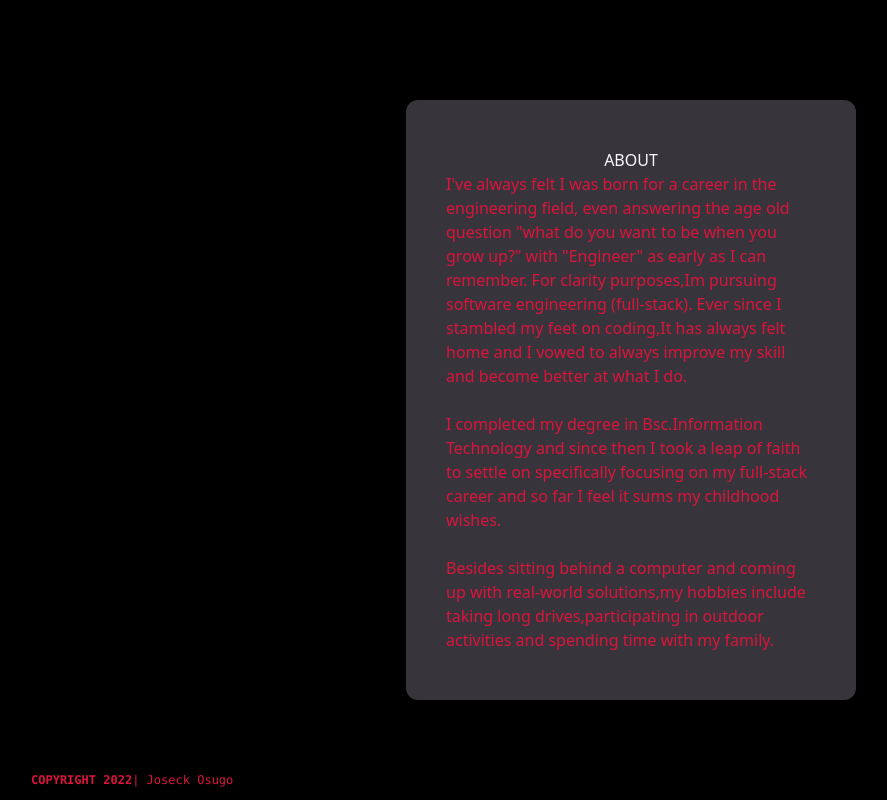
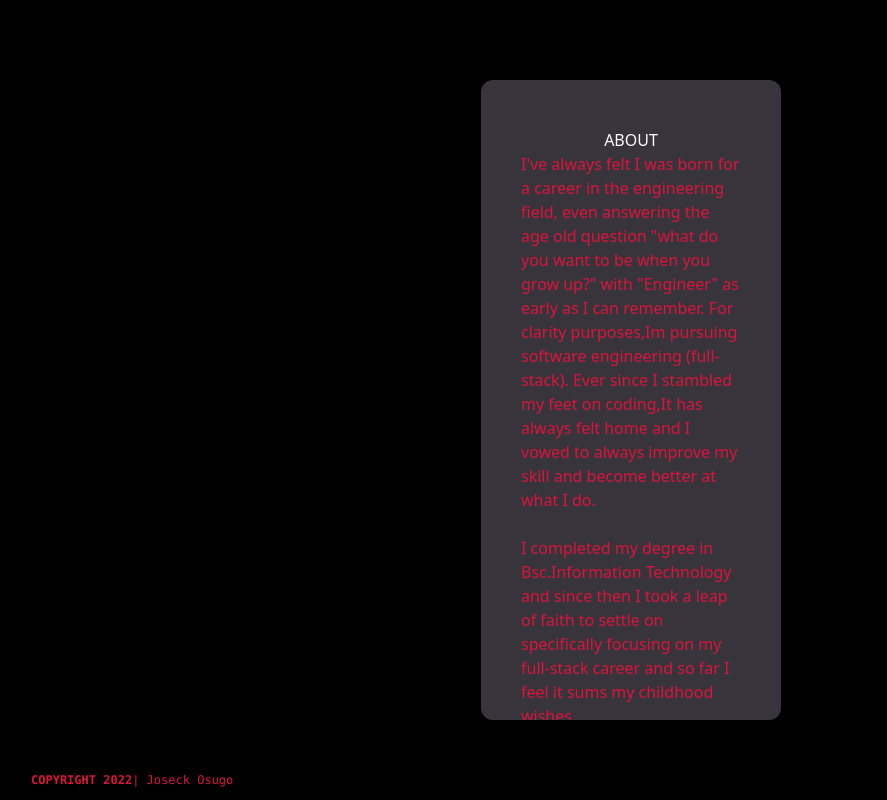
Before and after one commit to 0sugo/portfolio, a website: page index.html in a window 1280 px wide. Both pictures are taken after a click on the button "About". Shown: the whole page, without its empty margins (9-896 px from the left). Drawn offline with nearby package versions, Linux system fonts and the light colour scheme; a web font is replaced by a local one.

Commit message:
Modal overflow setting

```diff
--- a/css/styles.css
+++ b/css/styles.css
@@ -4,7 +4,7 @@ body {
   overflow: hidden;
 }
 
-button {
+/* button {
   font-family: inherit;
   cursor: pointer;
   background: #1a1a1a;
@@ -13,7 +13,7 @@ button {
   border-radius: 8px;
   padding: 20px 36px;
   font-size: 16px;
-}
+} */
 
 @keyframes background-in {
   0% {
@@ -114,8 +114,9 @@ body.open .modal-background {
   background: #37353b;
   color: #f9f9f9;
   padding: 48px 40px;
-  width: 450px;
-  height: auto;
+  width: 300px;
+  height: 80vh;
+  overflow-y: auto;
   border-radius: 12px;
   translate: -50% -50%;
   opacity: 0;
--- a/index.html
+++ b/index.html
@@ -118,6 +118,7 @@
         <h2>ABOUT</h2>
 
       </center>
+      <div >
         <p>
           I've always felt I was born for a career in the engineering field, even answering the age old question "what do you want
           to be when you grow up?" with "Engineer" as early as I can remember.
@@ -131,6 +132,8 @@
           outdoor activities and spending time with my family.
 
         </p>
+      </div>
+
 
     </div>
 
```
Lines whose indentation alone changed are shown as unchanged.
